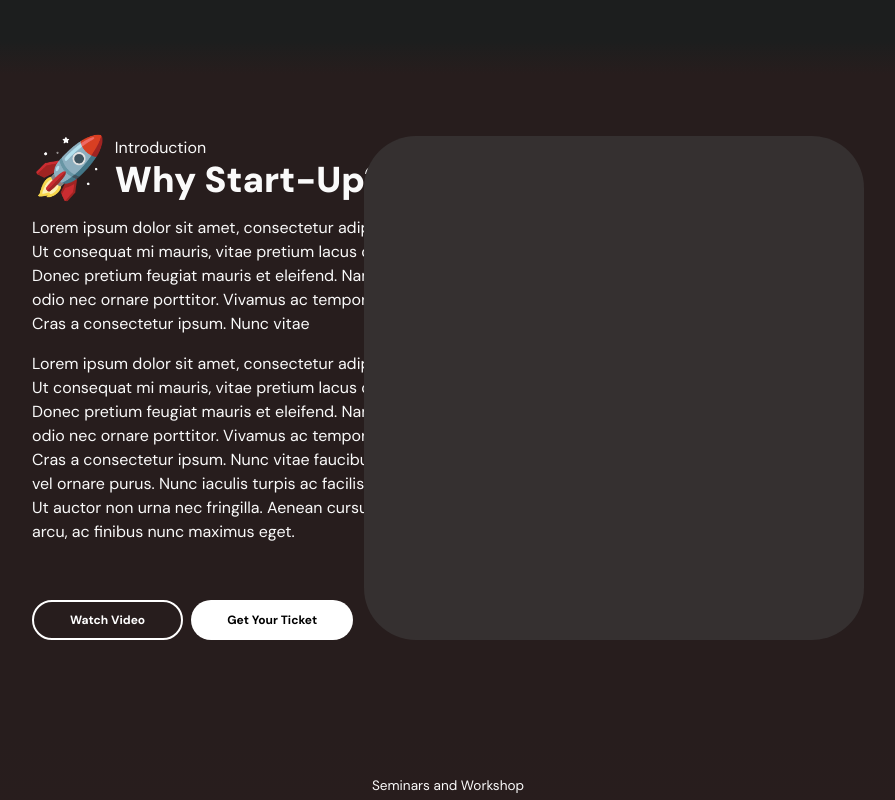
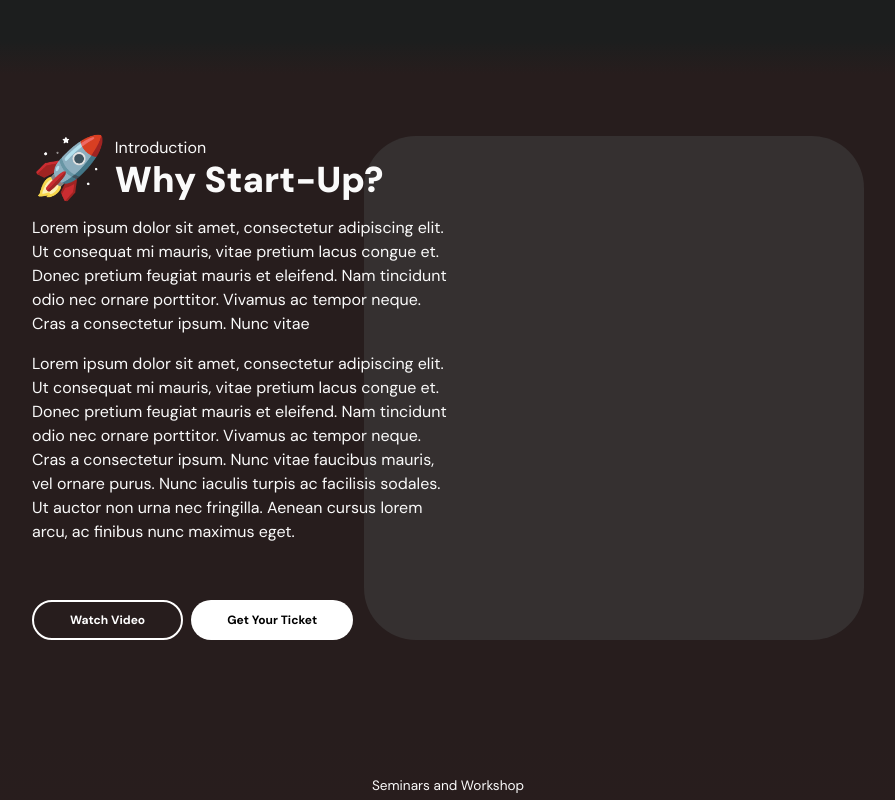
Before and after one commit to ronnielsajol/startup-seminar, a Next.js app: page / in a window 1280 px wide. Shown: the part 1060-1860 px from the top of the page, without its empty margins (192-1087 px from the left). Built offline with nearby package versions, Linux system fonts and the light colour scheme.

Commit message:
modified animations as per pm's instructions

```diff
--- a/components/Introduction.tsx
+++ b/components/Introduction.tsx
@@ -1,21 +1,7 @@
 import { cn } from "@/lib/utils";
 import React from "react";
 import { motion } from "motion/react";
-
-const container = {
-  hidden: { opacity: 0 },
-  show: {
-    opacity: 1,
-    transition: {
-      staggerChildren: 0.5,
-    },
-  },
-};
-
-const child = {
-  hidden: { opacity: 0, y: 20 },
-  show: { opacity: 1, y: 0 },
-};
+import { BoxReveal } from "./magicui/box-reveal";
 
 const Introduction = () => {
   return (
@@ -27,43 +13,53 @@ const Introduction = () => {
       )}
     >
       <div className={cn("max-xl:grid-rows-2", "laptop:grid-cols-2 grid")}>
-        <motion.div
-          variants={container}
-          initial="hidden"
-          whileInView="show"
-          viewport={{ once: true }}
-          className={cn("flex flex-col gap-4", "max-xl:order-2")}
-        >
-          <motion.div variants={child} className="flex gap-2 max-xl:items-end">
+        <div className={cn("flex flex-col gap-4", "max-xl:order-2")}>
+          <div className="flex gap-2 max-xl:items-end">
             <div className="flex items-center justify-center text-6xl">
               <h1>🚀</h1>
             </div>
             <div className="flex flex-col justify-start">
+              <BoxReveal boxColor={"#1e73e8"} duration={0.5}>
                 <p className="text-base">Introduction</p>
+              </BoxReveal>
+              <BoxReveal boxColor={"#8e44ad"} duration={0.5}>
                 <p
-                className={cn("desktop:text-6xl font-black", "laptop:text-4xl")}
+                  className={cn(
+                    "desktop:text-6xl font-black",
+                    "laptop:text-4xl",
+                  )}
                 >
                   Why Start-Up?
                 </p>
+              </BoxReveal>
             </div>
-          </motion.div>
-          <motion.p variants={child} className="text-base">
+          </div>
+          <BoxReveal boxColor="#ff3b3b" duration={0.5}>
+            <p className="text-base">
               Lorem ipsum dolor sit amet, consectetur adipiscing elit. Ut
               consequat mi mauris, vitae pretium lacus congue et. Donec pretium
-            feugiat mauris et eleifend. Nam tincidunt odio nec ornare porttitor.
-            Vivamus ac tempor neque. Cras a consectetur ipsum. Nunc vitae{" "}
-          </motion.p>
-          <motion.div variants={child} className="text-base">
+              feugiat mauris et eleifend. Nam tincidunt odio nec ornare
+              porttitor. Vivamus ac tempor neque. Cras a consectetur ipsum. Nunc
+              vitae{" "}
+            </p>
+          </BoxReveal>
+          <BoxReveal boxColor="#ff6d00" duration={0.5}>
+            <div className="text-base">
               Lorem ipsum dolor sit amet, consectetur adipiscing elit. Ut
               consequat mi mauris, vitae pretium lacus congue et. Donec pretium
-            feugiat mauris et eleifend. Nam tincidunt odio nec ornare porttitor.
-            Vivamus ac tempor neque. Cras a consectetur ipsum. Nunc vitae
-            faucibus mauris, vel ornare purus. Nunc iaculis turpis ac facilisis
-            sodales. Ut auctor non urna nec fringilla. Aenean cursus lorem arcu,
-            ac finibus nunc maximus eget.
-          </motion.div>
+              feugiat mauris et eleifend. Nam tincidunt odio nec ornare
+              porttitor. Vivamus ac tempor neque. Cras a consectetur ipsum. Nunc
+              vitae faucibus mauris, vel ornare purus. Nunc iaculis turpis ac
+              facilisis sodales. Ut auctor non urna nec fringilla. Aenean cursus
+              lorem arcu, ac finibus nunc maximus eget.
+            </div>
+          </BoxReveal>
+
           <motion.div
-            variants={child}
+            initial={{ opacity: 0 }}
+            whileInView={{ opacity: 1 }}
+            transition={{ duration: 1 }}
+            viewport={{ once: true }}
             className="laptop:mt-10 flex gap-2 max-xl:flex-col"
           >
             <button
@@ -83,7 +79,7 @@ const Introduction = () => {
               Get Your Ticket
             </button>
           </motion.div>
-        </motion.div>
+        </div>
         <div className="place-content-center place-items-end max-xl:order-1">
           <motion.div
             initial={{ opacity: 0 }}
--- a/components/SessionCardGrid.tsx
+++ b/components/SessionCardGrid.tsx
@@ -23,14 +23,14 @@ const container = {
   show: {
     opacity: 1,
     transition: {
-      staggerChildren: 0.35,
+      staggerChildren: 0.25,
     },
   },
 };
 
 const child = {
-  hidden: { opacity: 0, x: 30 },
-  show: { opacity: 1, x: 0 },
+  hidden: { opacity: 0 },
+  show: { opacity: 1 },
 };
 
 export function SessionCardGrid({ sessions, className }: SessionCardGridProps) {
--- a/components/Sponsors.tsx
+++ b/components/Sponsors.tsx
@@ -1,21 +1,7 @@
 import { cn } from "@/lib/utils";
 import React from "react";
 import { motion } from "motion/react";
-
-const container = {
-  hidden: { opacity: 0 },
-  show: {
-    opacity: 1,
-    transition: {
-      staggerChildren: 0.5,
-    },
-  },
-};
-
-const child = {
-  hidden: { opacity: 0, y: 20 },
-  show: { opacity: 1, y: 0 },
-};
+import { BoxReveal } from "./magicui/box-reveal";
 
 const Sponsors = () => {
   return (
@@ -28,50 +14,42 @@ const Sponsors = () => {
       id="partnership"
     >
       <div className="laptop:grid-cols-4 grid max-xl:gap-4">
-        <motion.div
-          variants={container}
-          initial="hidden"
-          whileInView="show"
-          viewport={{ once: true }}
-          className="laptop:col-span-2 desktop:col-span-2 flex flex-col gap-2"
-        >
-          <motion.p
-            variants={child}
-            className="laptop:text-base max-xl:text-xl"
-          >
-            Sponsors and Partners
-          </motion.p>
-          <motion.h1
-            variants={child}
-            className="laptop:text-4xl desktop:text-6xl text-[1.875rem] font-black"
-          >
-            Get Involved
-          </motion.h1>
-          <motion.p
-            variants={child}
-            className="laptop:text-[14px] desktop:text-base max-xl:text-[0.975rem]"
-          >
-            Lorem ipsum dolor sit amet, consectetur adipiscing elit. Ut
-            consequat mi mauris, vitae pretium lacus congue et. Donec pretium
-            feugiat mauris et eleifend. Nam tincidunt odio nec ornare porttitor.
-            Vivamus ac tempor neque. Cras a consectetur ipsum. Nunc vitae
-            faucibus mauris, vel ornare purus. Nunc iaculis turpis ac facilisis
-            sodales. Ut auctor non urna nec fringilla. Aenean cursus lorem arcu,
-            ac finibus nunc maximus eget. Vestibulum nec euismod augue.
-          </motion.p>
-        </motion.div>
+        <div className="laptop:col-span-2 desktop:col-span-2 flex flex-col gap-2">
+          <BoxReveal duration={0.5} boxColor="#ff6d00">
+            <p className="laptop:text-base max-xl:text-xl">
+              Sponsors and Partners
+            </p>
+          </BoxReveal>
+          <BoxReveal duration={0.5} boxColor="#ff3b3b">
+            <h1 className="laptop:text-4xl desktop:text-6xl text-[1.875rem] font-black">
+              Get Involved
+            </h1>
+          </BoxReveal>
+          <BoxReveal duration={0.5} boxColor="#00c853">
+            <p className="laptop:text-[14px] desktop:text-base max-xl:text-[0.975rem]">
+              Lorem ipsum dolor sit amet, consectetur adipiscing elit. Ut
+              consequat mi mauris, vitae pretium lacus congue et. Donec pretium
+              feugiat mauris et eleifend. Nam tincidunt odio nec ornare
+              porttitor. Vivamus ac tempor neque. Cras a consectetur ipsum. Nunc
+              vitae faucibus mauris, vel ornare purus. Nunc iaculis turpis ac
+              facilisis sodales. Ut auctor non urna nec fringilla. Aenean cursus
+              lorem arcu, ac finibus nunc maximus eget. Vestibulum nec euismod
+              augue.
+            </p>
+          </BoxReveal>
+        </div>
         <div className="laptop:col-span-2 desktop:col-span-2 flex items-center justify-end gap-2 max-xl:flex-col max-xl:items-start">
           <motion.button
-            initial={{ opacity: 0, x: 50 }}
-            whileInView={{ opacity: 1, x: 0 }}
+            initial={{ opacity: 0 }}
+            whileInView={{ opacity: 1 }}
             viewport={{ once: true }}
             className="cursor-pointer rounded-[68px] border-2 border-white px-9 py-2.5 font-bold transition duration-300 ease-in-out hover:bg-white hover:text-black max-xl:w-full max-xl:max-w-3/4 max-xl:text-xs"
           >
             Watch Video
           </motion.button>
           <motion.button
-            initial={{ opacity: 0, x: 50 }}
-            whileInView={{ opacity: 1, x: 0 }}
+            initial={{ opacity: 0 }}
+            whileInView={{ opacity: 1 }}
             viewport={{ once: true }}
             className="cursor-pointer rounded-[68px] bg-white px-9 py-2.5 font-bold text-black transition duration-300 ease-in-out hover:bg-black hover:text-white max-xl:w-full max-xl:max-w-3/4 max-xl:text-xs"
           >
--- a/components/expanding-cards.tsx
+++ b/components/expanding-cards.tsx
@@ -35,7 +35,9 @@ export function ExpandingCards({ items, className }: ExpandingCardsProps) {
   return (
     <motion.div
       initial={{ opacity: 0 }}
-      animate={{ opacity: 1 }}
+      whileInView={{ opacity: 1 }}
+      transition={{ duration: 0.5, delay: 0.5 }}
+      viewport={{ once: true }}
       className={cn(
         "flex min-h-[500px] w-full max-w-[calc(100%-100px)] min-w-[600px] items-stretch justify-center gap-2 px-10 max-xl:w-full max-xl:overflow-x-scroll",
         className,
```
Also changed, not shown: components/BackgroundOverlay.tsx (+43 -12 lines), components/WhatToExpect.tsx (+15 -16 lines). Lines whose indentation alone changed are shown as unchanged.
